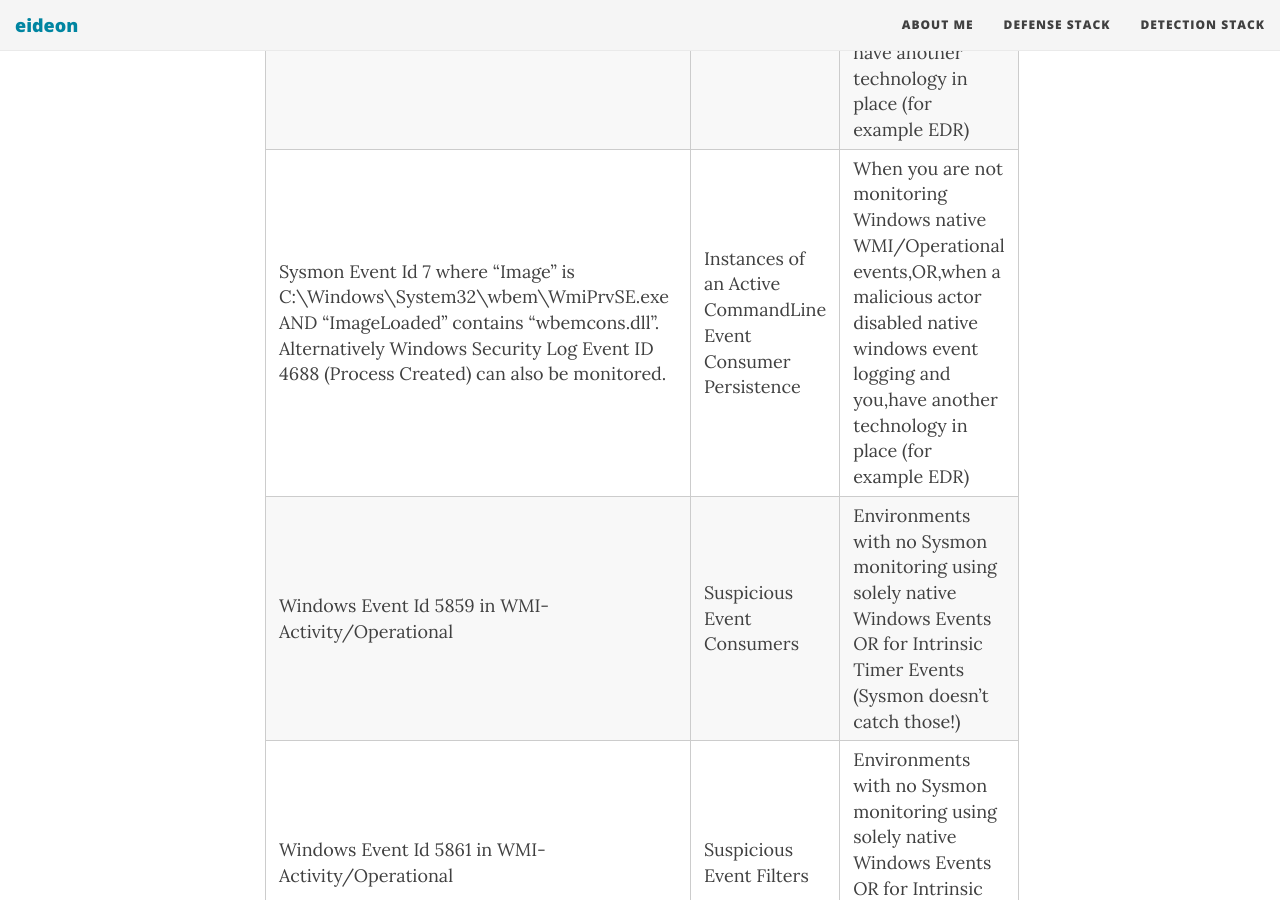
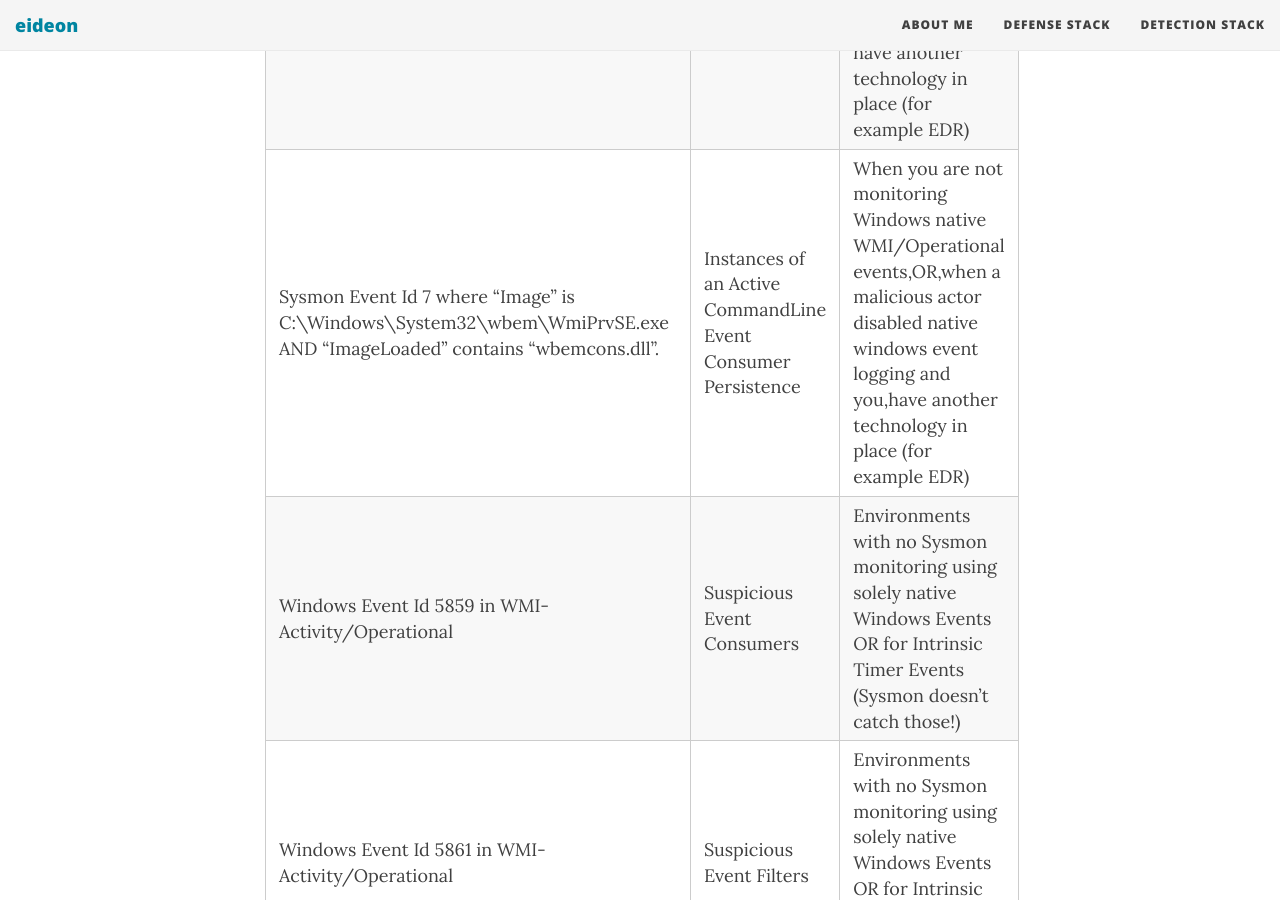
Before and after one commit to darkquasar/darkquasar.github.io, a Jekyll site: the page built from _posts/2018-03-02-THL03-WMIBackdoors.md, in a window 1280 px wide and 900 px high, scrolled down 14287 px. Built offline with Jekyll 4.4.1, drawn with Linux system fonts in a browser that asks for light colours; nearby versions of some CDN libraries; comment, search, counter and statistics services are not loaded.

Commit message:
Update 2018-03-02-THL03-WMIBackdoors.md

```diff
--- a/_posts/2018-03-02-THL03-WMIBackdoors.md
+++ b/_posts/2018-03-02-THL03-WMIBackdoors.md
@@ -325,7 +325,7 @@ You may think that WMI fileless persistence and malware execution mechanisms are
 | -------------------------------------------------------------------------------------------------------------------------------------------------------------------------------------------------------------------------------------------------------------------------------------- | ------------------------------------------------------------- | -------------------------------------------------------------------------------------------------------------------------------------------------------------------------------------------- |
 | Sysmon Event Id 11 (File Write) where "Image" is "C:\WINDOWS\system32\wbem\scrcons.exe".                                                                                                                                                                                               | Suspicious files written by the script event consumer handler | Environments with Sysmon monitoring                                                                                                                                                          |
 | Sysmon Event Id 1 where "ParentImage" is C:\Windows\System32\svchost.exe AND Image is "C:\WINDOWS\system32\wbem\scrcons.exe". Alternatively Windows Security Log Event ID 4688 (Process Created) can also be monitored.                                                                | Instances of an Active Script Event Consumer WMI Persistence  | When you are not monitoring Windows native WMI/Operational events OR,when a malicious actor disabled native windows event logging and you have another technology in place (for example EDR) |
-| Sysmon Event Id 7 where "Image" is C:\Windows\System32\wbem\WmiPrvSE.exe AND "ImageLoaded" contains "wbemcons.dll". Alternatively Windows Security Log Event ID 4688 (Process Created) can also be monitored.                                                                          | Instances of an Active CommandLine Event Consumer Persistence | When you are not monitoring Windows native WMI/Operational events,OR,when a malicious actor disabled native windows event logging and you,have another technology in place (for example EDR) |
+| Sysmon Event Id 7 where "Image" is C:\Windows\System32\wbem\WmiPrvSE.exe AND "ImageLoaded" contains "wbemcons.dll".                                                                          | Instances of an Active CommandLine Event Consumer Persistence | When you are not monitoring Windows native WMI/Operational events,OR,when a malicious actor disabled native windows event logging and you,have another technology in place (for example EDR) |
 | Windows Event Id 5859 in WMI-Activity/Operational                                                                                                                                                                                                                                      | Suspicious Event Consumers                                    | Environments with no Sysmon monitoring using solely native Windows Events OR for Intrinsic Timer Events (Sysmon doesn't catch those!)                                                        |
 | Windows Event Id 5861 in WMI-Activity/Operational                                                                                                                                                                                                                                      | Suspicious Event Filters                                      | Environments with no Sysmon monitoring using solely native Windows Events OR for Intrinsic Timer Events (Sysmon doesn't catch those!)                                                        |
 
```
